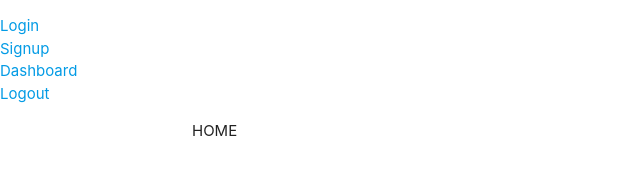
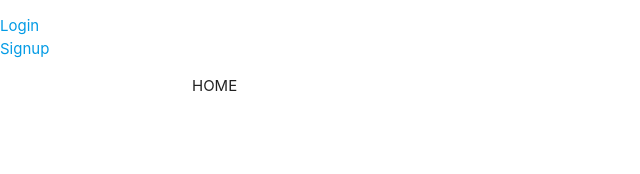
Before and after one commit to lindseybrown4/AuthforQP, a website: page public/index.html in a window 1280 px wide. Shown: the whole page, without its empty margins (0-640 px from the left). Drawn offline with nearby package versions, Linux system fonts and the light colour scheme; some packages are replaced by stand-ins of ours.

Commit message:
toggling but still need to work around refresh

```diff
--- a/public/app/auth/signupCtrl.js
+++ b/public/app/auth/signupCtrl.js
@@ -1,12 +1,12 @@
 var app = angular.module('QueuePlate')
 
 app.controller('signupCtrl', function(signupService, $state, $window, $scope) {
-
 
 //??
 	signupService.all()
 		.success(function(data) {
 			$scope.users = data;
+			console.log($scope.users)
 		})
 //??
 
--- a/public/index.html
+++ b/public/index.html
@@ -25,16 +25,17 @@
 <header>
 
   <ul ng-controller="loginCtrl">
-    <li><a ui-sref="login">Login</a></li>
-    <li><a ui-sref="signup">Signup</a></li>
-    <li><a ui-sref="dashboard">Dashboard</a></li>
-    <li><a ui-sref="home" ng-click="doLogout()">Logout</a></li>
+    <li ng-if="loggedIn"><a href="#">hello {{user.name}}</a></li>
+    <li ng-if="!loggedIn"><a ui-sref="login">Login</a></li>
+    <li ng-if="!loggedIn"><a ui-sref="signup">Signup</a></li>
+    <li ng-if="loggedIn"><a ui-sref="dashboard">Dashboard</a></li>
+    <li ng-show="loggedIn"><a ui-sref="home" ng-click="doLogout()">Logout</a></li>
    </ul>
 
 </header>
 
    <body>
-<!--   <body ng-controller="authCtrl"> -->
+
     <main class="container">
         <div ui-view></div>
     </main>
```
